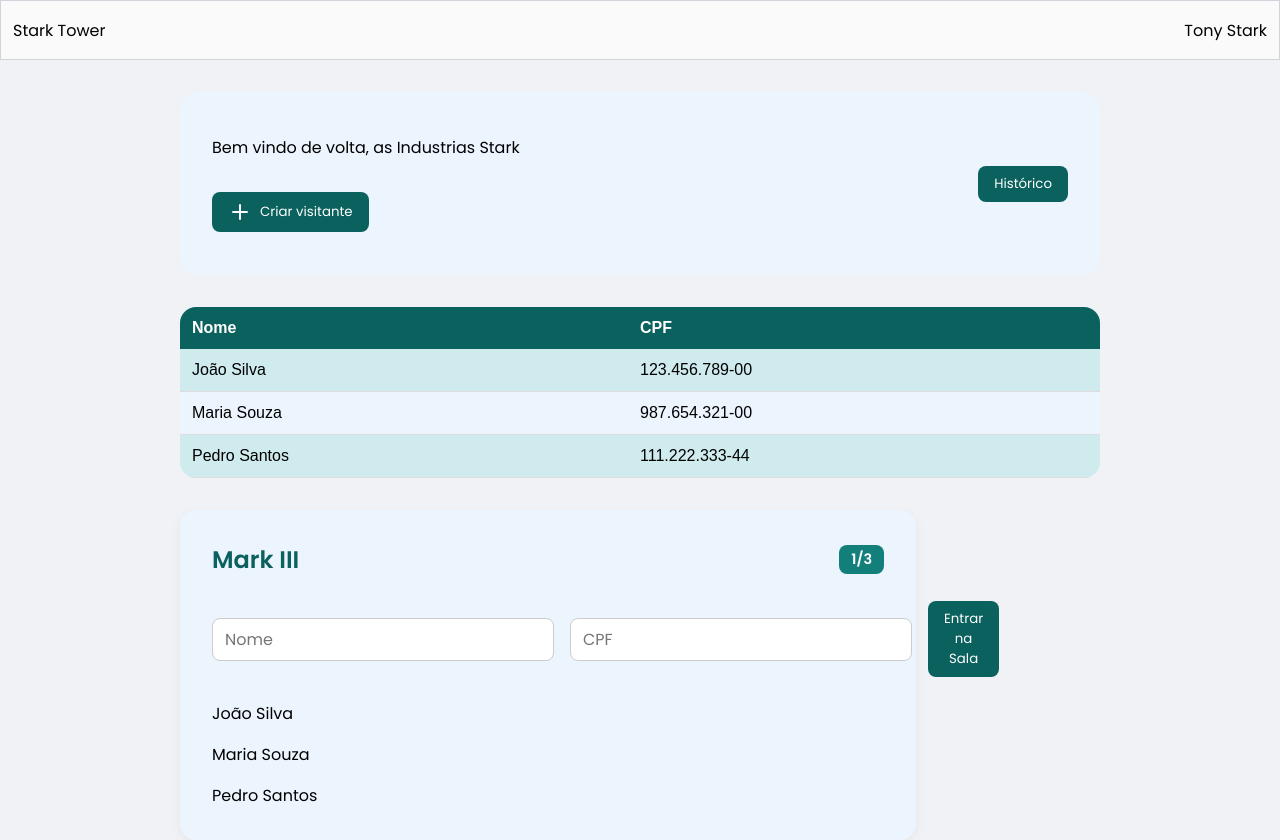
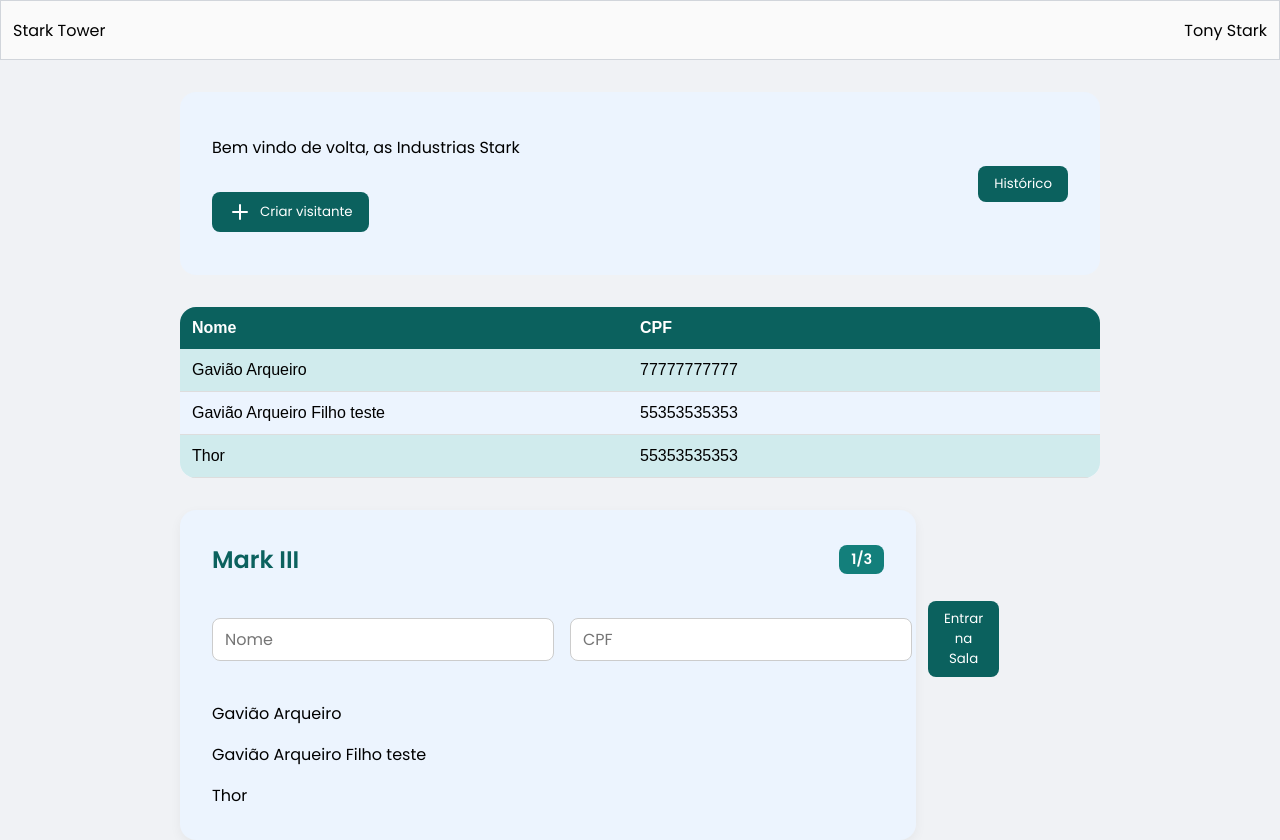
Before and after one commit to Olinadss/stark-tower, a React (Vite) app: page / in a window 1280 px wide. Built offline with nearby package versions, Linux system fonts and the light colour scheme; data requests are answered from the project's data file.

Commit message:
feat: cria função para buscar visitantes e exibir na dashboard

```diff
--- a/src/components/RoomCard/index.tsx
+++ b/src/components/RoomCard/index.tsx
@@ -1,3 +1,4 @@
+import type { IVisitor } from "../../pages/app/Dashboard/interface";
 import { ButtonCustom } from "../ButtonCustom";
 import { InputCustom } from "../Input";
 import {
@@ -11,10 +12,7 @@
 } from "./styled";
 
 interface RoomCardProps {
-  visitors: {
-    nome: string;
-    cpf: string;
-  }[];
+  visitors: IVisitor[];
 }
 
 export function RoomCard({ visitors }: RoomCardProps) {
@@ -35,9 +33,9 @@
         <ButtonCustom>Entrar na Sala</ButtonCustom>
       </CardForm>
       <CardContent>
-        {visitors.map((visitor, i) => (
-          <CardList key={i}>
-            <div>{visitor.nome}</div>
+        {visitors.map((visitor) => (
+          <CardList key={visitor.id}>
+            <div>{visitor.name}</div>
           </CardList>
         ))}
       </CardContent>
--- a/src/pages/app/Dashboard/index.tsx
+++ b/src/pages/app/Dashboard/index.tsx
@@ -9,19 +9,34 @@
 import { RoomCard } from "../../../components/RoomCard";
 import { useNavigate } from "react-router";
 import { ButtonCustom } from "../../../components/ButtonCustom";
-
-const visitantes = [
-  { nome: "João Silva", cpf: "123.456.789-00" },
-  { nome: "Maria Souza", cpf: "987.654.321-00" },
-  { nome: "Pedro Santos", cpf: "111.222.333-44" },
-];
+import { api } from "../../../services/api";
+import { useEffect, useState } from "react";
+import type { IVisitor } from "./interface";
 
 export function Dashboard() {
   const navigate = useNavigate();
 
+  const [visitors, setVisitors] = useState<IVisitor[]>([]);
+  const [loading, setLoading] = useState(true);
+
   function handleChangePage() {
     navigate("/cadastro");
   }
+
+  async function getVisitors() {
+    try {
+      const response = await api.get<IVisitor[]>("/visitors");
+      setVisitors(response.data);
+    } catch (error) {
+      console.error("Erro ao buscar visitantes", error);
+    } finally {
+      setLoading(false);
+    }
+  }
+
+  useEffect(() => {
+    getVisitors();
+  }, []);
 
   return (
     <>
@@ -41,14 +56,18 @@
           <div>CPF</div>
         </Header>
 
-        {visitantes.map((visitor, i) => (
-          <Row key={i}>
-            <div>{visitor.nome}</div>
-            <div>{visitor.cpf}</div>
-          </Row>
-        ))}
+        {loading ? (
+          <div>Carregando visitantes...</div>
+        ) : (
+          visitors.map((visitor) => (
+            <Row key={visitor.id}>
+              <div>{visitor.name}</div>
+              <div>{visitor.cpf}</div>
+            </Row>
+          ))
+        )}
       </VisitorsList>
-      <RoomCard visitors={visitantes} />
+      <RoomCard visitors={visitors} />
     </>
   );
 }
--- /dev/null
+++ b/src/pages/app/Dashboard/interface/index.ts
@@ -0,0 +1,7 @@
+export interface IVisitor {
+  id: string;
+  name: string;
+  cpf: string;
+  email: string;
+  birthDate: string;
+}
```
Also changed, not shown: 1 other file (tests, documents, lock files or other folders).
